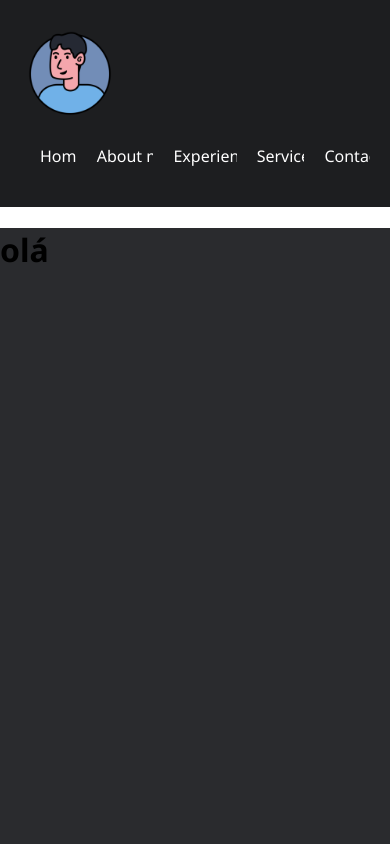
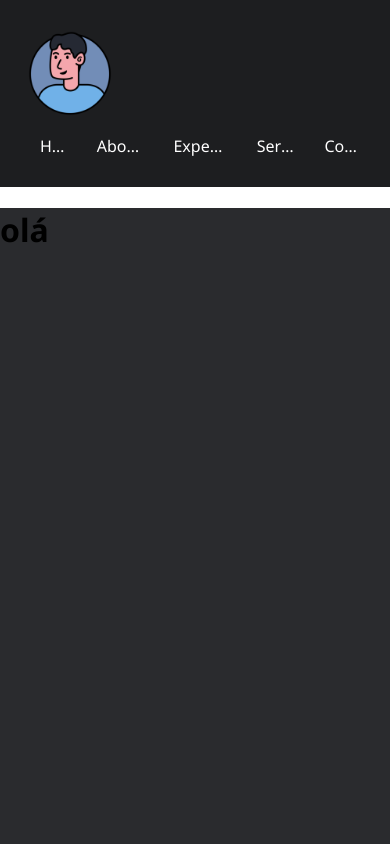
Before and after one commit to jums079/ex001, a plain HTML site: page index.html in a window 390 px wide. Shown: the top 844 px of the page. Drawn offline with Linux system fonts and the light colour scheme.

Commit message:
Update style.css

```diff
--- a/style.css
+++ b/style.css
@@ -41,12 +41,16 @@ a {
   text-decoration: none;
   color: white;
   white-space: nowrap;
+  overflow: hidden;
+  text-overflow: ellipsis;
+
 }
 
 a:hover {
   color: #f77825;
   background-color: rgba(51, 53, 58, 0.295);
   border-radius: 20px;
+
 }
 
 img {
@@ -69,14 +73,21 @@ main {
   }
 
   nav a {
-    display: block;
-    margin: 10px 0;
-    white-space: nowrap;
-    width: 100%;
+    display: block;              /* Usa toda a largura disponível */
+    width: 100%;                 /* Ocupa toda a largura do pai */
+    padding: 10px 20px;          /* Espaçamento interno */
+    border-radius: 20px;         /* Bordas arredondadas */
+    box-sizing: border-box;      /* Inclui padding na largura total */
+    word-break: break-word;      /* Se tiver uma palavra grande, quebra corretamente */
+    text-align: left;            /* Alinha o texto à esquerda (ou troque por center) */
   }
+
 
   nav img {
     width: 60px;
     margin-left: 0; /* Remover margem no mobile */
   }
+  li{
+    gap: 10px;
+  }
 }
```
